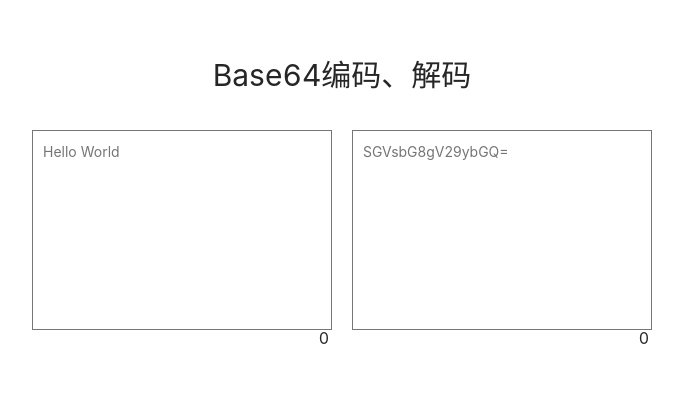
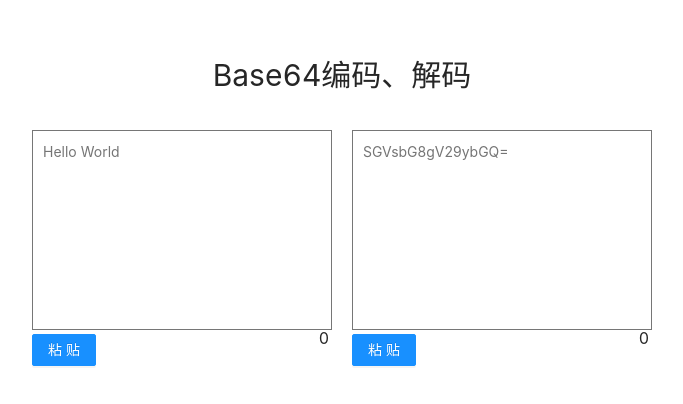
Before and after one commit to Debbl/WebTools, a React (Vite) app: page /base64 in a window 1280 px wide. Shown: the part 206-610 px from the top of the page, without its empty margins (298-981 px from the left). Built offline with nearby package versions, Linux system fonts and the light colour scheme.

Commit message:
:sparkles: Add Paste Button on Base64 page

```diff
--- a/src/components/encode-base64/encode-base64.styled.js
+++ b/src/components/encode-base64/encode-base64.styled.js
@@ -20,11 +20,24 @@ const EncodeBase64Wrapper = styled.div`
     .base64-item {
       position: relative;
 
-      button {
+      .copy-btn {
         position: absolute;
-        bottom: 10px;
+        bottom: 16px;
         right: 13px;
         padding: 0 8px;
+      }
+
+      .paste-btn {
+        position: absolute;
+      }
+      .paste-btn-left {
+        bottom: -30px;
+        left: 0;
+      }
+
+      .paste-btn-right {
+        bottom: -30px;
+        left: 0;
       }
 
       .del-icon {
--- a/src/components/encode-base64/index.jsx
+++ b/src/components/encode-base64/index.jsx
@@ -17,6 +17,7 @@ function EncodeBase64() {
           {utf8Input.length ?
             <>
             <Button type="primary"
+                    className="copy-btn"
                     onClick={() => {
                       copy(utf8Input)
                       message.info("复制成功！", .3)
@@ -27,7 +28,18 @@ function EncodeBase64() {
               setBase64Input("")
              }}>&#xe674;</i>
             </> : null}
-
+          {/* 粘贴按钮 */}
+          <Button type="primary"
+                  className="paste-btn paste-btn-left"
+                  onClick={(e) => {
+                    navigator.clipboard.readText().then(
+                    clipText => {
+                      const tpmStr = utf8Input + clipText
+                      setUtf8Input(tpmStr)
+                      setBase64Input(base64Encode(tpmStr))
+                    });
+                    }}>粘贴</Button>
+          {/* 文本输入 */}
           <textarea value={utf8Input}
                     placeholder="Hello World"
                     onChange={(e) => {
@@ -41,6 +53,7 @@ function EncodeBase64() {
           {utf8Input.length ?
             <>
             <Button type="primary"
+                    className="copy-btn"
                     onClick={() => {
                       copy(base64Input)
                       message.info("复制成功！", .3)
@@ -51,6 +64,18 @@ function EncodeBase64() {
               setUtf8Input("")
              }}>&#xe674;</i>
             </> : null}
+
+          {/* 粘贴按钮 */}
+          <Button type="primary"
+                  className="paste-btn paste-btn-right"
+                  onClick={(e) => {
+                    navigator.clipboard.readText().then(
+                    clipText => {
+                      const tpmStr = base64Input + clipText
+                      setBase64Input(tpmStr)
+                      setUtf8Input(base64Decode(tpmStr))
+                    })
+                  }}>粘贴</Button>
 
           <textarea value={base64Input}
                     placeholder="SGVsbG8gV29ybGQ="
```
Also changed, not shown: 1 other file (tests, documents, lock files or other folders).
